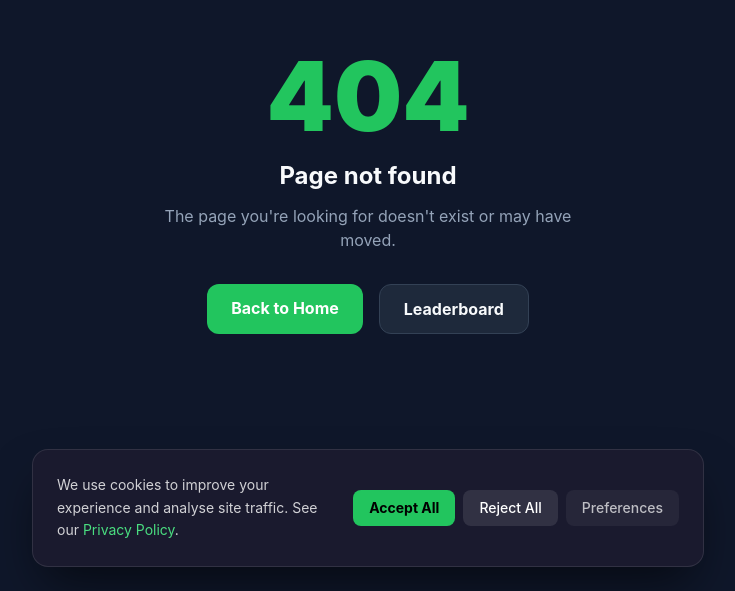
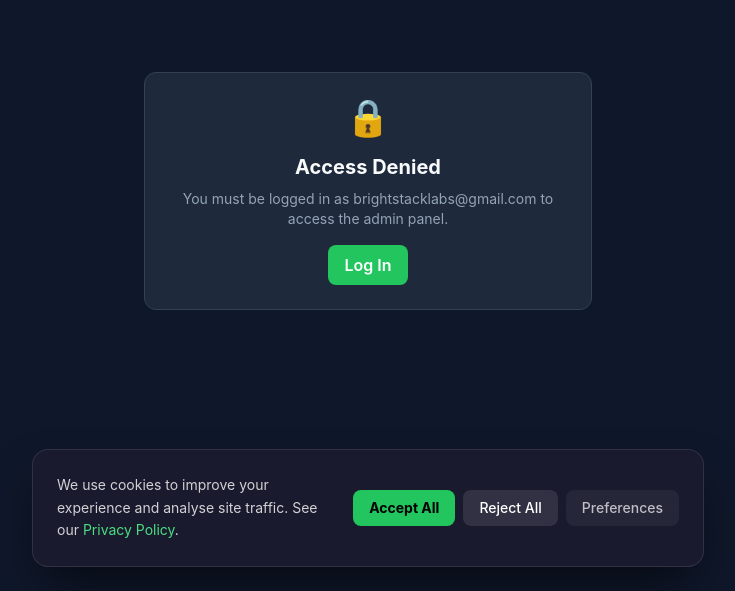
Before and after one commit to claytonbwebb-lab/world-cup-predictor, a Next.js app: page /admin/access in a window 1280 px wide. Before the commit this address had no page. Shown: the part 209-800 px from the top of the page, without its empty margins (272-1007 px from the left). Built offline with nearby package versions, Linux system fonts and the light colour scheme; no server answers.

Commit message:
feat: add one-click admin access page for brightstacklabs@gmail.com

```diff
--- /dev/null
+++ b/src/app/admin/access/page.tsx
@@ -0,0 +1,38 @@
+import { createClient } from '@/lib/supabase/server';
+import { redirect } from 'next/navigation';
+import { cookies } from 'next/headers';
+import Link from 'next/link';
+
+const ALLOWED_ADMINS = ['brightstacklabs@gmail.com'];
+
+export default async function AdminAccessPage() {
+  const supabase = await createClient();
+  const { data: { user } } = await supabase.auth.getUser();
+
+  if (!user || !ALLOWED_ADMINS.includes(user.email?.toLowerCase() || '')) {
+    return (
+      <div className="min-h-screen flex items-center justify-center bg-background">
+        <div className="card max-w-md w-full text-center">
+          <div className="text-4xl mb-4">🔒</div>
+          <h1 className="text-xl font-bold mb-2">Access Denied</h1>
+          <p className="text-textMuted text-sm">You must be logged in as brightstacklabs@gmail.com to access the admin panel.</p>
+          <Link href="/auth/login" className="btn-primary mt-4 inline-block">
+            Log In
+          </Link>
+        </div>
+      </div>
+    );
+  }
+
+  const adminSecret = process.env.ADMIN_SECRET || 'your_secure_admin_secret_here';
+  const cookieStore = await cookies();
+  cookieStore.set('admin_secret', adminSecret, {
+    httpOnly: true,
+    secure: true,
+    sameSite: 'lax',
+    maxAge: 60 * 60 * 24 * 7,
+    path: '/',
+  });
+
+  redirect('/admin');
+}
```
